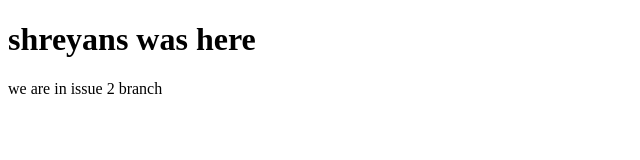
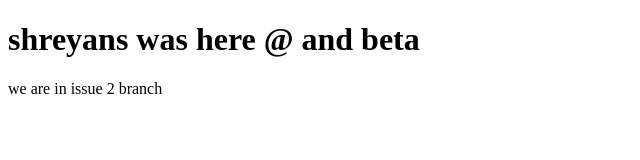
Before and after one commit to shreyanskoushal/firstrepo, a plain HTML site: page index.html in a window 1280 px wide. Shown: the whole page, without its empty margins (0-640 px from the left). Drawn offline with Linux system fonts and the light colour scheme.

Commit message:
this is the change in branch issue2

```diff
--- a/index.html
+++ b/index.html
@@ -6,7 +6,7 @@
     <title>Document</title>
 </head>
 <body>
-    <h1>shreyans was here</h1>
+    <h1>shreyans was here @ and beta</h1>
     <p1>we are in issue 2 branch</p1>
 </body>
 </html>
```
